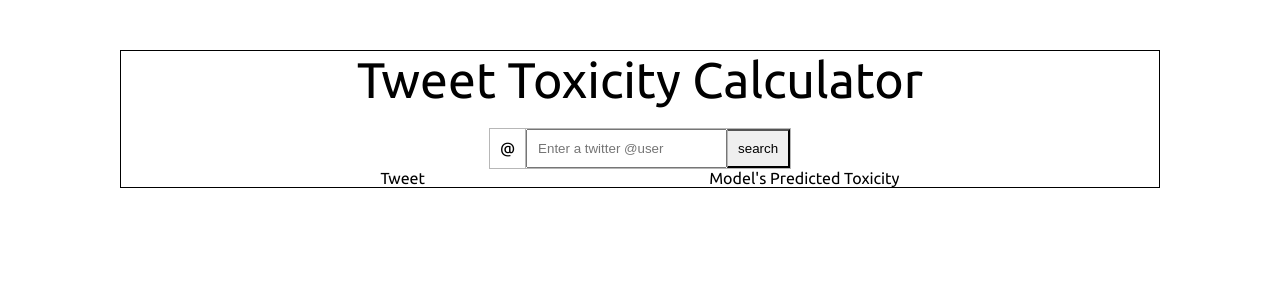
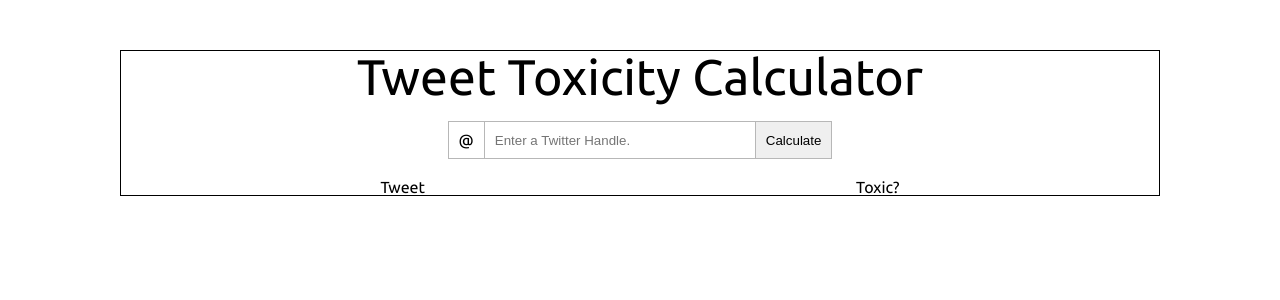
Before and after one commit to griffinsharp/toxic-tweet, a React (Create React App) app in the folder frontend/: page / in a window 1280 px wide. Shown: the top 300 px of the page. Built offline with nearby package versions, Linux system fonts and the light colour scheme.

Commit message:
Add hashtag to tweet on click swap

```diff
--- a/frontend/src/components/TweetIndex.jsx
+++ b/frontend/src/components/TweetIndex.jsx
@@ -9,10 +9,12 @@
       tweetText: {},
       searchOption: "@",
       searchInput: "",
+      placeHolder: "Enter a Twitter Handle.",
       errors: {}
     };
     this.handleSubmit = this.handleSubmit.bind(this);
     this.handleErrors = this.handleErrors.bind(this);
+    this.flipSym = this.flipSym.bind(this);
   }
 
   componentDidMount() {}
@@ -21,13 +23,27 @@
     return e => this.setState({ [field]: e.currentTarget.value });
   }
 
+  flipSym() {
+    if (this.state.searchOption === "@") {
+      this.setState({searchOption: "#"});
+      this.setState({placeHolder: "Enter a Twitter Hashtag."});
+    } else if (this.state.searchOption === "#") {
+      this.setState({ searchOption: "@" });
+      this.setState({ placeHolder: "Enter a Twitter Handle." });
+    }
+  }
+
   handleSubmit(e) {
+    e.preventDefault();
+
     // clear results
     this.setState({ errors: {} });
     this.setState({ tweets: [] });
     this.setState({ tweetText: [] });
 
-    e.preventDefault();
+    // don't allow empty inputs
+    if (this.state.searchInput === "") return;
+
     getUserTweets(this.state.searchInput)
       .then(tweet => {
         let tweetObj = Object.assign({}, this.state.tweetText, tweet.data);
@@ -55,32 +71,32 @@
         <div className="form-container">
           <div className="header">Tweet Toxicity Calculator</div>
           <form className="tweet-form" onSubmit={this.handleSubmit}>
-            <label className="at-hashtag" htmlFor="userInput">
+            <label onClick={this.flipSym} className="at-hashtag" htmlFor="userInput">
               {this.state.searchOption}
             </label>
             <input
               id="userInput"
               type="text"
-              placeholder="Enter a twitter @user"
+              placeholder={this.state.placeHolder}
               value={this.state.searchInput}
               onChange={this.update("searchInput")}
             />
-            <input className="input-btn" type="submit" value="search" />
+            <input className="input-btn" type="submit" value="Calculate" />
           </form>
         </div>
 
         <div className="lower-container">
+          {this.handleErrors()}
           <div className="outer-header-container">
-            <div>Tweet</div>
-            <div>Model's Predicted Toxicity</div>
+            <div className="tweet-header">Tweet</div>
+            <div className="toxic-header">Toxic?</div>
           </div>
-          {this.handleErrors()}
           {keys.map((key, i) => (
             <div className="outer-tweet-container" key={`outer-${i}`}>
-              <div className={i} key={`tweet-${i}-key`}>
+              <div className="tweet-body" key={`tweet-${i}-key`}>
                 {key}
               </div>
-              <div className={i} key={`tweet-${i}-value`}>
+              <div className="model-prediction" key={`tweet-${i}-value`}>
                 {`${this.state.tweetText[key]}`}
               </div>
             </div>
--- a/frontend/src/index.css
+++ b/frontend/src/index.css
@@ -1,3 +1,53 @@
+/* CSS RESET */
+/* http://meyerweb.com/eric/tools/css/reset/
+   v2.0 | 20110126
+   License: none (public domain)
+*/
+
+html, body, div, span, applet, object, iframe,
+h1, h2, h3, h4, h5, h6, p, blockquote, pre,
+a, abbr, acronym, address, big, cite, code,
+del, dfn, em, img, ins, kbd, q, s, samp,
+small, strike, strong, sub, sup, tt, var,
+b, u, i, center,
+dl, dt, dd, ol, ul, li,
+fieldset, form, label, legend,
+table, caption, tbody, tfoot, thead, tr, th, td,
+article, aside, canvas, details, embed,
+figure, figcaption, footer, header, hgroup,
+menu, nav, output, ruby, section, summary,
+time, mark, audio, video {
+	margin: 0;
+	padding: 0;
+	border: 0;
+	font-size: 100%;
+	font: inherit;
+	vertical-align: baseline;
+}
+/* HTML5 display-role reset for older browsers */
+article, aside, details, figcaption, figure,
+footer, header, hgroup, menu, nav, section {
+	display: block;
+}
+body {
+	line-height: 1;
+}
+ol, ul {
+	list-style: none;
+}
+blockquote, q {
+	quotes: none;
+}
+blockquote:before, blockquote:after,
+q:before, q:after {
+	content: '';
+	content: none;
+}
+table {
+	border-collapse: collapse;
+	border-spacing: 0;
+}
+
 body {
   margin: 0;
   /* font-family: 'Roboto', sans-serif; */
--- a/frontend/src/tweet.css
+++ b/frontend/src/tweet.css
@@ -19,31 +19,40 @@
 /* header */
 .header {
     font-size: 50px;
-    margin-bottom: 20px;
 }
 
 /* form itself */
 .tweet-form {
     border: #b7b7b7 solid 1px;
     display: flex;
+    margin: 20px 0;
 }
 
 /* all form children */
 .tweet-form > * {
     padding: 10px;
+    border: none;
+}
+
+#userInput {
+    width: 250px;
 }
 
 /* form child, @/# box */
 .at-hashtag {
     border-right: 1px #b7b7b7 solid;
+    cursor: pointer;
 }
 
 /* form child, input button */
 .input-btn {
     border-left: 1px #b7b7b7 solid;
+    cursor: pointer;
 }
 
 /* --- END FORM --- */
+
+/* --- LOWER CONTAINER --- */
 .lower-container {
 
 }
@@ -64,3 +73,12 @@
   justify-content: space-between;
   margin: 0 auto;
 }
+
+.tweet-header .tweet-body {
+    width: 80%;
+}
+
+.toxic-header .model-prediction {
+    width: 20%;
+    text-align: right;
+}
```
